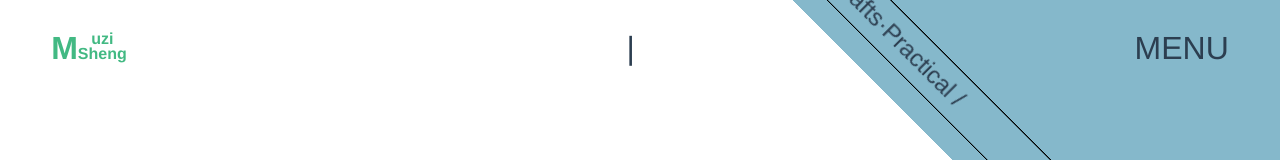
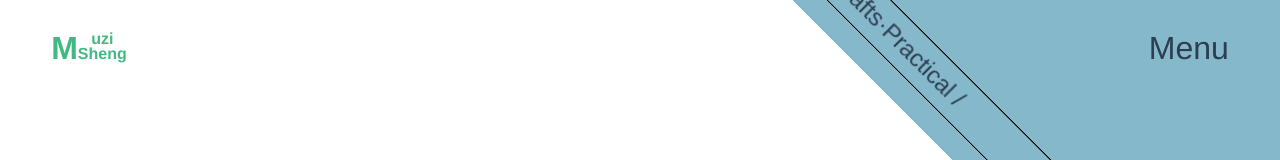
Before and after one commit to boolenboom/mu-zi-sheng-pottery, a Vue app: page / in a window 1280 px wide. Shown: the top 160 px of the page. Built offline with nearby package versions, Linux system fonts and the light colour scheme.

Commit message:
調整導覽列文字

```diff
--- a/src/App.vue
+++ b/src/App.vue
@@ -3,8 +3,8 @@
     <div id="nav" class="maincontainer">
       <router-link to="/" class="LOGO">
         M <span class="halftext"><span>uzi</span><span>Sheng</span></span>
-      </router-link>|
-      <div type="button" class="trigger" @mouseup.prevent="isActive = !isActive">{{`${isActive ? 'CLOSE' : 'MENU'}`}}</div>
+      </router-link>
+      <div type="button" class="trigger" @mouseup.prevent="isActive = !isActive">{{`${isActive ? 'Close' : 'Menu'}`}}</div>
       <menu :class="{'menuHidden':!isActive}">
         <div class="maincontainer row">
           <div class="option col-6">
```
